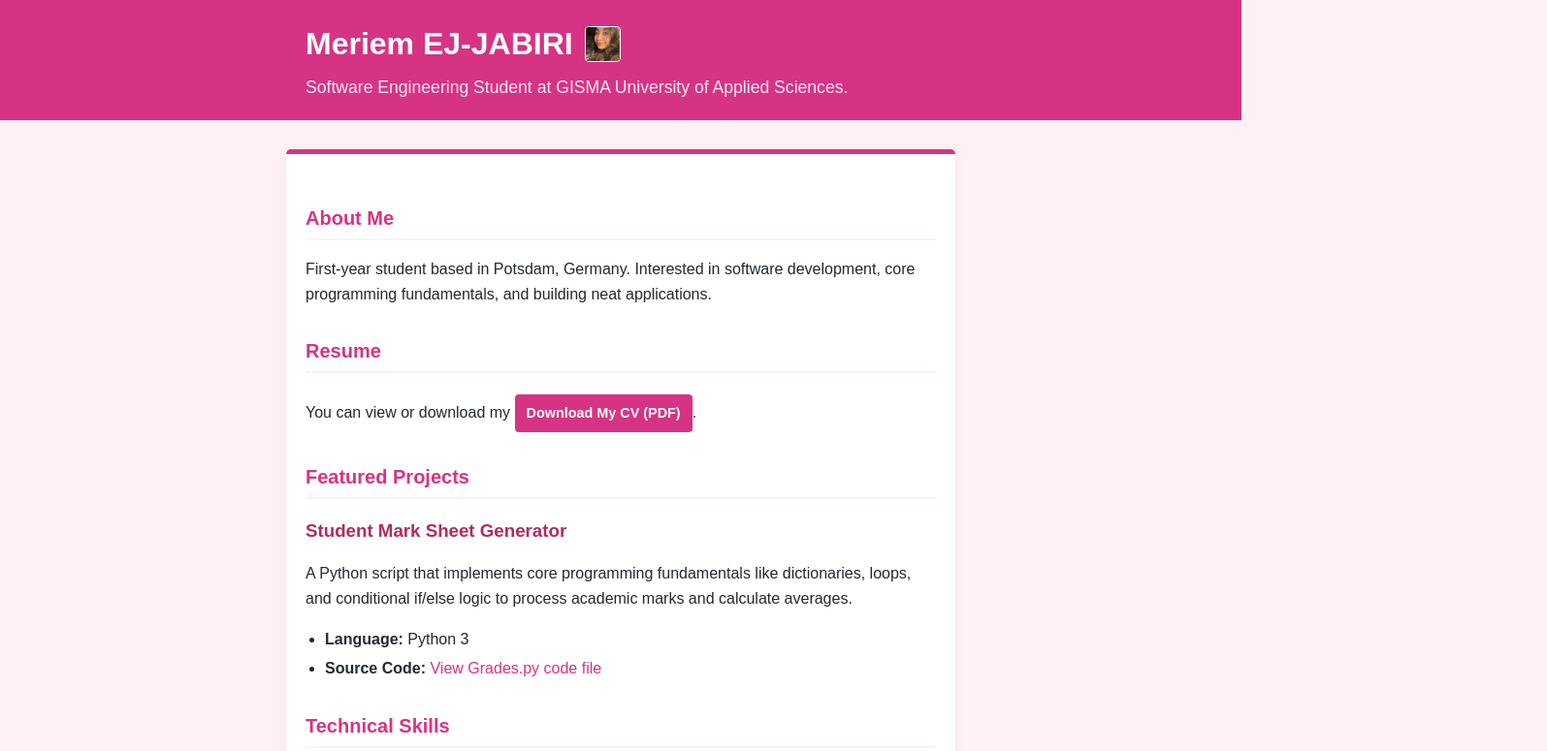
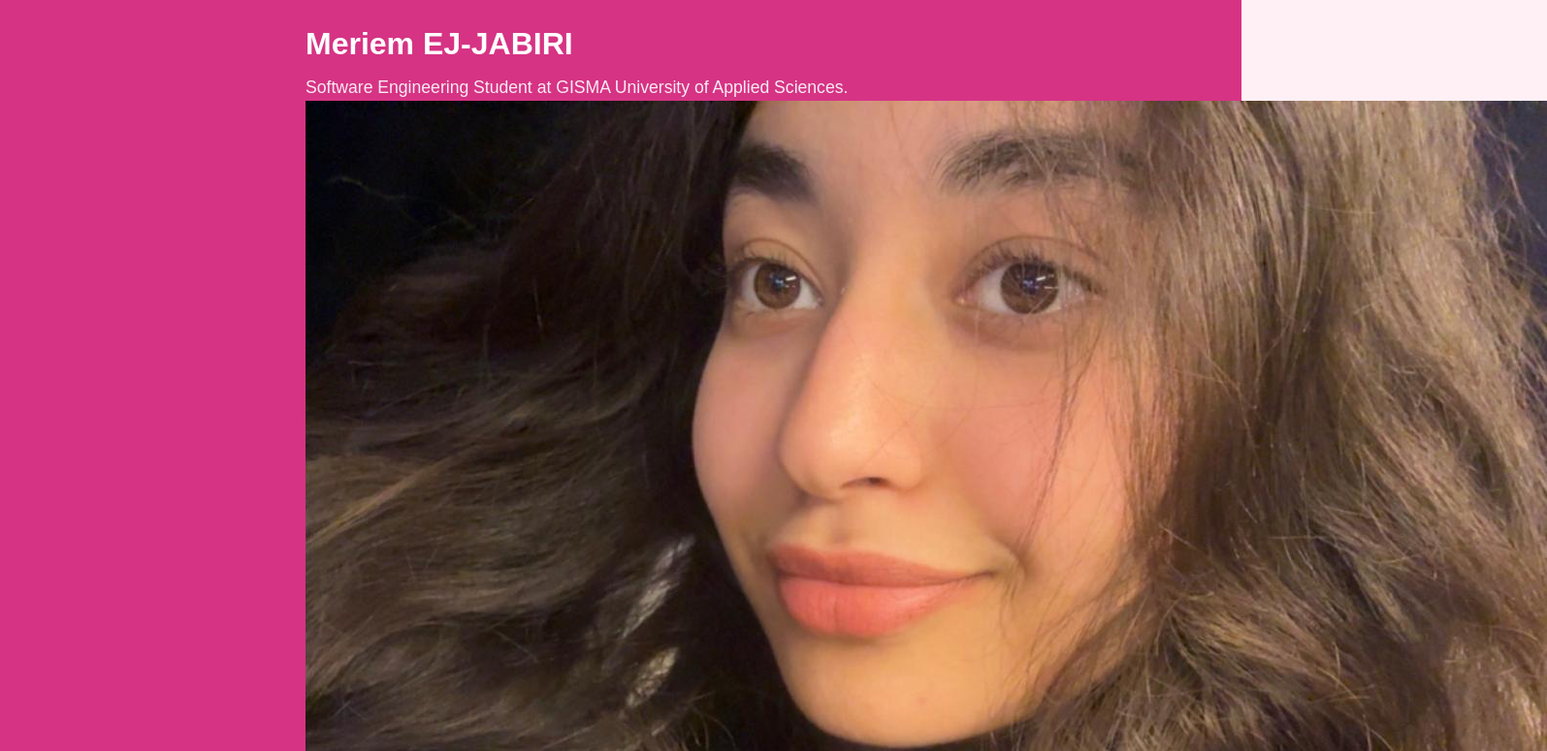
Before and after one commit to Mimz-jb/Meriem-Ej-Jabiri-portfolio, a plain HTML site: page index.html in a window 1280 px wide. Shown: the top 775 px of the page at 97% size, 1595 px wide, since content can reach past the window. Drawn offline with Linux system fonts and the light colour scheme.

Commit message:
Rearrange header content and update image class
Moved the software engineering student description above the image and updated the image class.

```diff
--- a/index.html
+++ b/index.html
@@ -10,11 +10,11 @@
 
     <header>
         <div class="header-container">
-            <div class="name-photo-row">
+            <div class="header-text">
                 <h1>Meriem EJ-JABIRI</h1>
-                <img src="photo.jpg.jpeg" alt="Meriem EJ-JABIRI" class="cv-thumbnail">
+                <p>Software Engineering Student at GISMA University of Applied Sciences.</p>
             </div>
-            <p>Software Engineering Student at GISMA University of Applied Sciences.</p>
+            <img src="photo.jpg.jpeg" alt="Meriem EJ-JABIRI" class="header-avatar">
         </div>
     </header>
 
```
